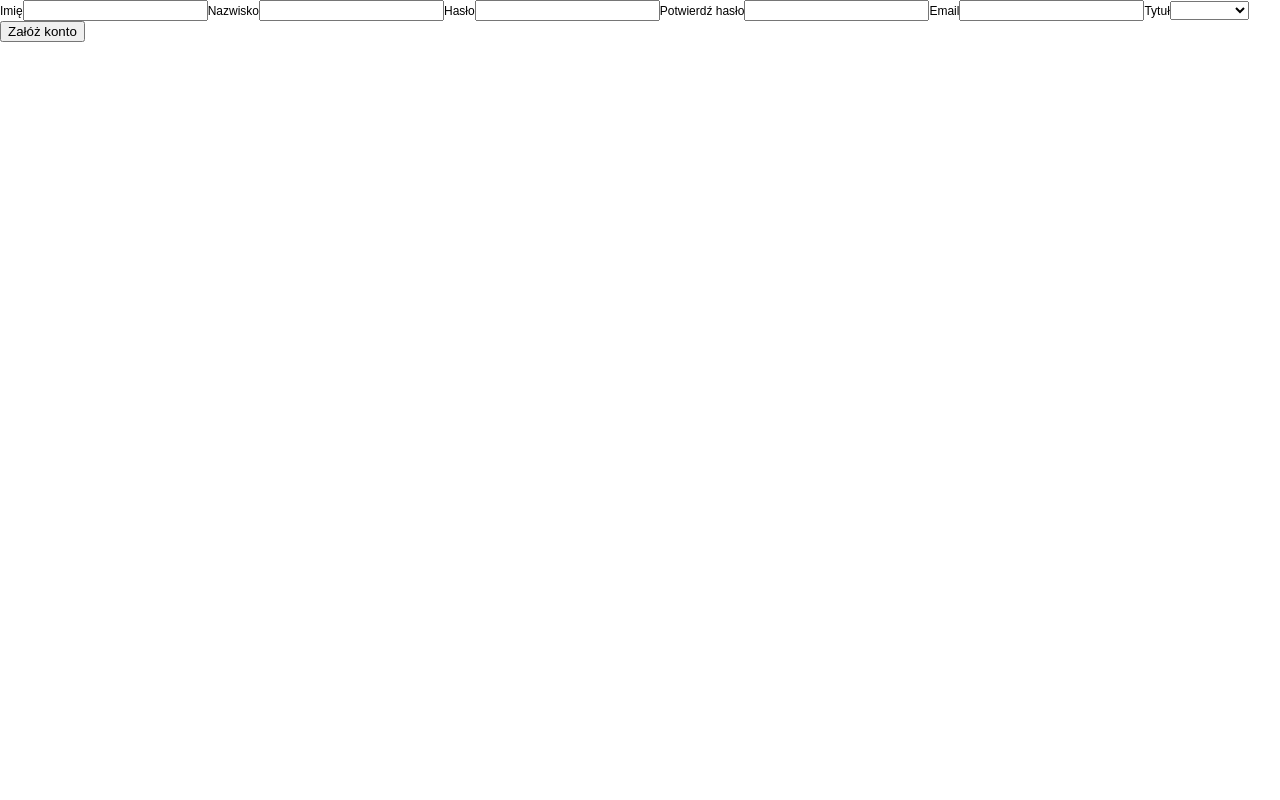
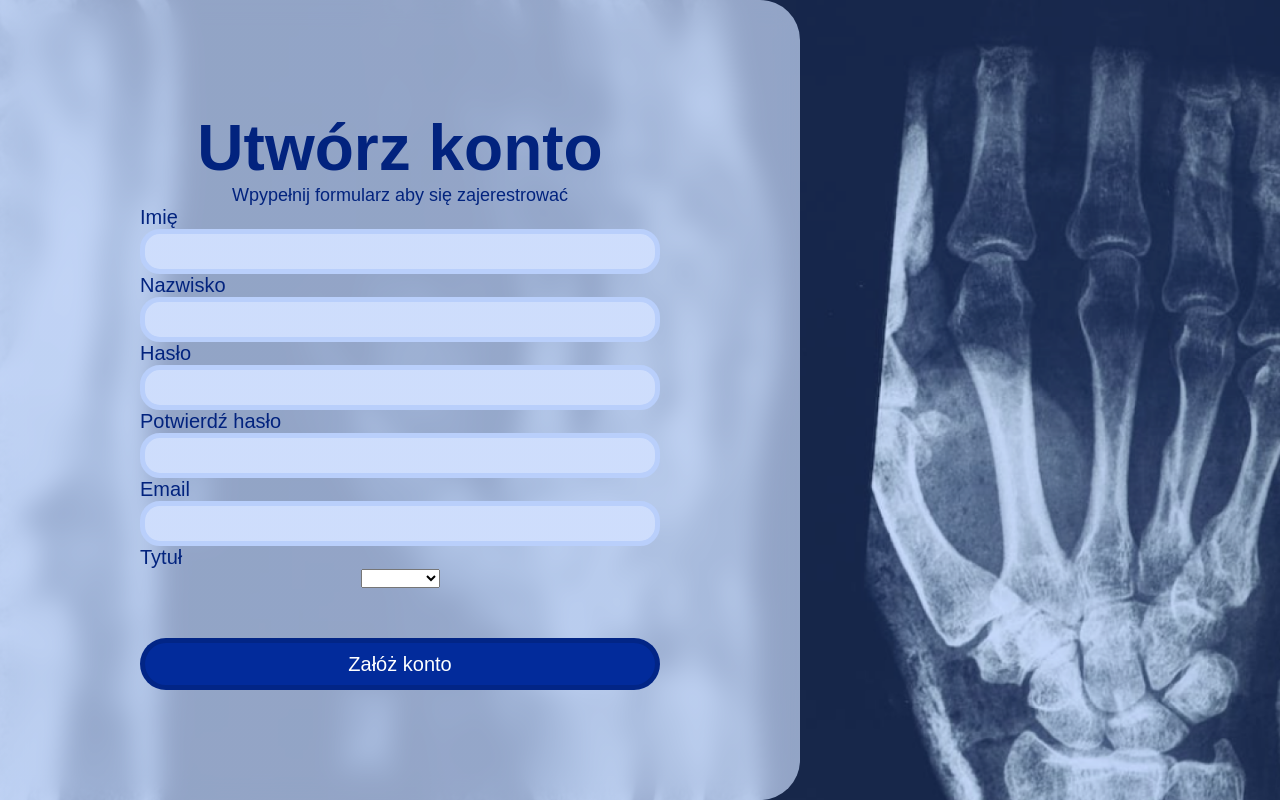
Before and after one commit to SGGW-Projekt-Zespolowy/SocialNetworkService-FE, an Angular app: page /registration in a window 1280 px wide. Built offline with nearby package versions, Linux system fonts and the light colour scheme; a web font is replaced by a local one.

Commit message:
Add basic structure to registration page

```diff
--- a/src/app/auth/login/login.component.html
+++ b/src/app/auth/login/login.component.html
@@ -22,7 +22,11 @@
         <button type="submit">Zaloguj</button>
         <div class="change-auth">
             <span>Nie masz konta?</span>
-            <span class="switch-auth-btn pointer">Zajerestruj się</span>
+            <span
+                class="switch-auth-btn pointer"
+                routerLink="/registration">
+                Zajerestruj się
+            </span>
         </div>
     </form>
     </div>
--- a/src/app/auth/registration/registration.component.html
+++ b/src/app/auth/registration/registration.component.html
@@ -1,14 +1,20 @@
-<div class="errors">
+<!-- <div class="errors">
     <div
         class="error"
         *ngIf="registrationForm.errors?.['mismatch'] &&
                registrationForm.get('confirmPassword').touched">
         Hasła nie są identyczne!
     </div>
-</div>
+</div> -->
+
+<div class="content">
+    <div class="auth-form">
         <form
         [formGroup]="registrationForm"
         (ngSubmit)="onSubmitRegistrationForm()">
+
+        <h1>Utwórz konto</h1>
+        <p>Wpypełnij formularz aby się zajerestrować</p>
 
         <label for="name">Imię</label>
         <input
@@ -47,3 +53,5 @@
         </select>
         <button type="submit">Załóż konto</button>
     </form>
+    </div>
+</div>
--- a/src/app/auth/registration/registration.component.scss
+++ b/src/app/auth/registration/registration.component.scss
@@ -0,0 +1,9 @@
+.content {
+  background-image: url('../../../assets/Images/backgrounds/registration-back.png');
+}
+
+.auth-form {
+  form {
+    width: 65%;
+  }
+}
--- a/src/styles/auth.scss
+++ b/src/styles/auth.scss
@@ -68,6 +68,7 @@
     }
 
     .change-auth {
+      margin-top: 0.6em;
       display: flex;
       align-self: stretch;
       justify-content: space-between;
```
Also changed, not shown: src/assets/Images/backgrounds/registration-back.png (added). Lines whose indentation alone changed are shown as unchanged.
